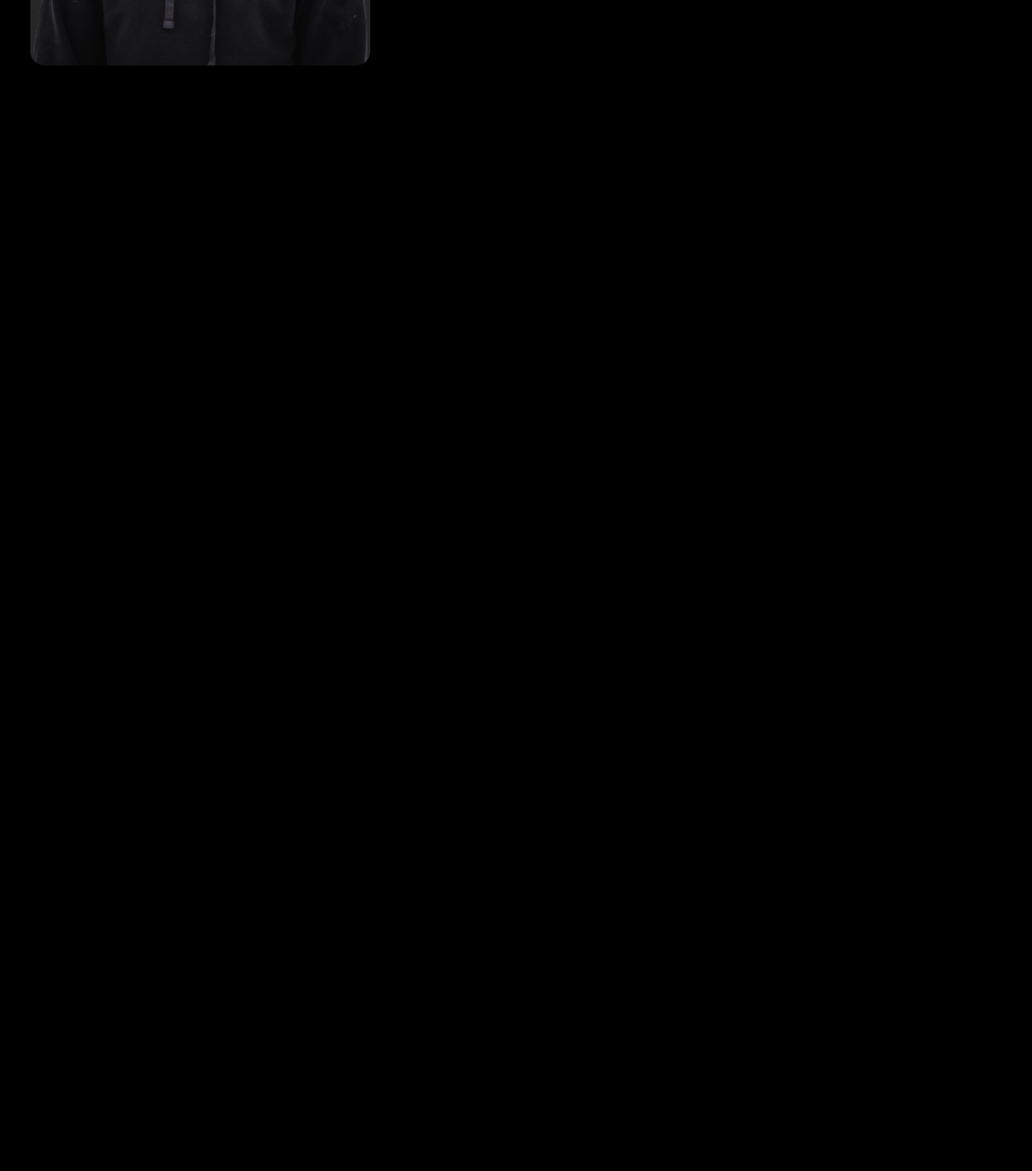
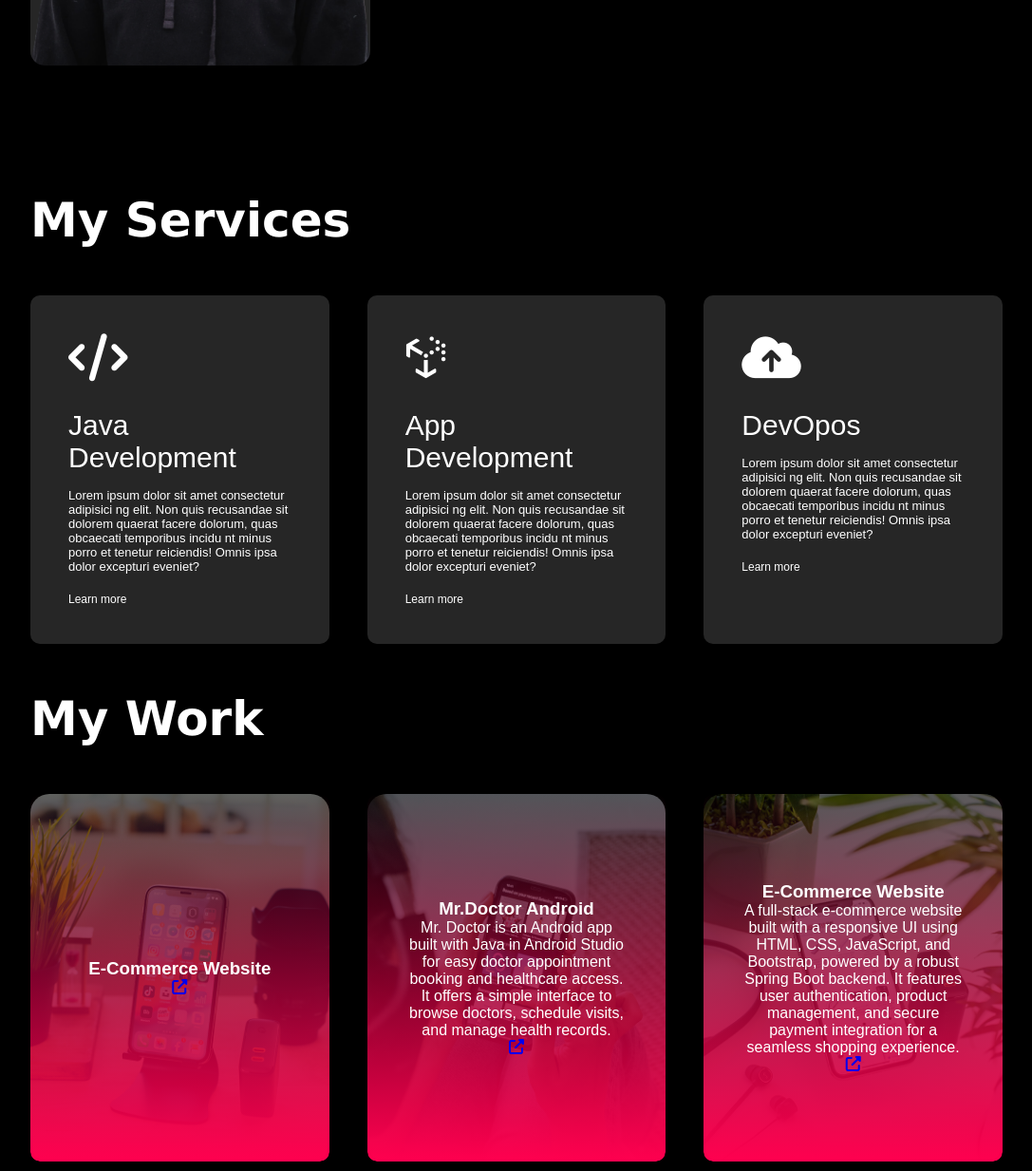
Before and after one commit to Smruti601/SR-Personal-Portfolio-, a plain HTML site: page index.html in a window 1280 px wide. Shown: the part 1287-2520 px from the top of the page at 95% size, without its empty margins (96-1183 px from the left). Before the commit the page ends 1450 px from the top, so only its background shows below. Drawn offline with Linux system fonts and the light colour scheme.

Commit message:
Service and portfolio section inserted..

```diff
--- a/index.html
+++ b/index.html
@@ -5,6 +5,7 @@
     <meta name="viewport" content="width=device-width, initial-scale=1.0">
     <title>SR Portfolio</title>
     <link rel="stylesheet" href="style.css">
+    <script src="https://kit.fontawesome.com/966e67dad2.js" crossorigin="anonymous"></script>
 </head>
 <body>
     <div id="header">
@@ -72,6 +73,80 @@
         </div>
     </div>
 
+    <!-- =======================Services=========================== -->
+
+    <div id="services">
+        <div class="container">
+            <h1 class="sub-title">My Services</h1>
+            <div class="services-list">
+                <div>
+                    <i class="fa-solid fa-code"></i>
+                    <h2>Java Development</h2>
+                    <p>Lorem ipsum dolor sit amet consectetur adipisici
+                        ng elit. Non quis recusandae sit dolorem quaerat
+                        facere dolorum, quas obcaecati temporibus incidu
+                        nt minus porro et tenetur reiciendis! Omnis ipsa dolor excepturi eveniet?</p>
+                    <a href="#">Learn more</a>
+                </div>
+                <div>
+                    <i class="fa-brands fa-uncharted"></i>
+                    <h2>App Development</h2>
+                    <p>Lorem ipsum dolor sit amet consectetur adipisici
+                        ng elit. Non quis recusandae sit dolorem quaerat
+                        facere dolorum, quas obcaecati temporibus incidu
+                        nt minus porro et tenetur reiciendis! Omnis ipsa dolor excepturi eveniet?</p>
+                    <a href="#">Learn more</a>
+                </div>
+                <div>
+                    <i class="fa-solid fa-cloud-arrow-up"></i>
+                    <h2>DevOpos</h2>
+                    <p>Lorem ipsum dolor sit amet consectetur adipisici
+                        ng elit. Non quis recusandae sit dolorem quaerat
+                        facere dolorum, quas obcaecati temporibus incidu
+                        nt minus porro et tenetur reiciendis! Omnis ipsa dolor excepturi eveniet?</p>
+                    <a href="#">Learn more</a>
+                </div>
+            </div>
+        </div>
+    </div>
+<!-- =========================portfolio================= -->
+
+    <div id="Portfolio">
+        <div class="container">
+             <h1 class="sub-title">My Work</h1>
+             <div class="work-list">
+                    <div class="work">
+                        <img src="images/work-1.png" alt="Workpic">
+                        <div class="layer">
+                        <h3>E-Commerce Website</h3>
+                        <p></p>
+                        <a href="#"><i class="fa-solid fa-up-right-from-square"></i></a>
+                          </div>
+                    </div>
+                    <div class="work">
+                        <img src="images/work-2.png" alt="Workpic">
+                        <div class="layer">
+                        <h3>Mr.Doctor Android</h3>
+                        <p>Mr. Doctor is an Android app built with Java in Android Studio for easy doctor appointment booking and healthcare access. It offers a simple interface to browse doctors, schedule visits, and manage health records.</p>
+                        <a href="#"><i class="fa-solid fa-up-right-from-square"></i></a>
+                        </div>
+                    </div>
+                    <div class="work">
+                        <img src="images/work-3.png" alt="Workpic">
+                        <div class="layer">
+                        <h3>E-Commerce Website</h3>
+                        <p>A full-stack e-commerce website built with a responsive UI using
+                             HTML, CSS, JavaScript, and Bootstrap, powered by a robust
+                             Spring Boot backend. It features user authentication, product
+                              management, and secure payment integration for a seamless shopping experience.</p>
+                        <a href="#"><i class="fa-solid fa-up-right-from-square"></i></a>
+                            </div>
+                    </div>
+
+             </div>
+        </div>
+    </div>
+
     <script>
         var tablinks = document.getElementsByClassName("tab_links");
         var tabcontains = document.getElementsByClassName("tab_contains");
--- a/style.css
+++ b/style.css
@@ -139,3 +139,84 @@ nav ul li a:hover::after{
 .tab_contains.active_tab{
     display: block;
 }
+/* ===================Services===================== */
+
+#services{
+     padding: 30px 0;
+}
+.services-list{
+    display: grid;
+    grid-template-columns: repeat(auto-fit,minmax(250px,1fr));
+    grid-gap: 40px;
+    margin-top: 50px;
+}
+
+.services-list div{
+    background : #262626;
+    padding: 40px;
+    font-size: 13px;
+    font-weight: 300;
+    border-radius: 10px;
+    transition: background 0.5s,transform 0.5s;
+}
+.services-list div i{
+    font-size: 50px;
+    margin-bottom: 30px;
+}
+.services-list div h2 {
+    font-size: 30px;
+    font-weight: 500;
+    margin-bottom: 15px;
+}
+.services-list div a{
+    text-decoration: none;
+    color: #fff;
+    font-size: 12px;
+    margin-top: 20px;
+    display: inline-block ;
+}
+.services-list div:hover{
+    background:#ff004f;
+    transform: translateY(-10px);
+}
+/* ============portfolio=============== */
+#portfolio{
+    padding: 50px 0;
+
+}
+.work-list{
+    display: grid;
+    grid-template-columns: repeat(auto-fit,minmax(250px,1fr));
+    grid-gap: 40px;
+    margin-top: 50px;
+}
+.work{
+    border-radius: 10px;
+    position: relative;
+    overflow: hidden;
+    transition: transform 0.3s;
+}
+.work img{
+    width: 100%;
+    border-radius: 20px;
+    display: block;
+}
+.work:hover{
+    transform: translateY(-10px);
+}
+.layer{
+    width: 100%;
+    height: 100%;
+    background:linear-gradient(rgba(0,0,0,0.6),#ff004f);
+    border-radius: 10px;
+    position: absolute;
+    left: 0;
+    bottom: 0;
+    overflow: hidden;
+    display: flex;
+    align-items: center;
+    justify-content: center;
+    flex-direction: column;
+    padding:  0 40px;
+    text-align: center;
+}
```
